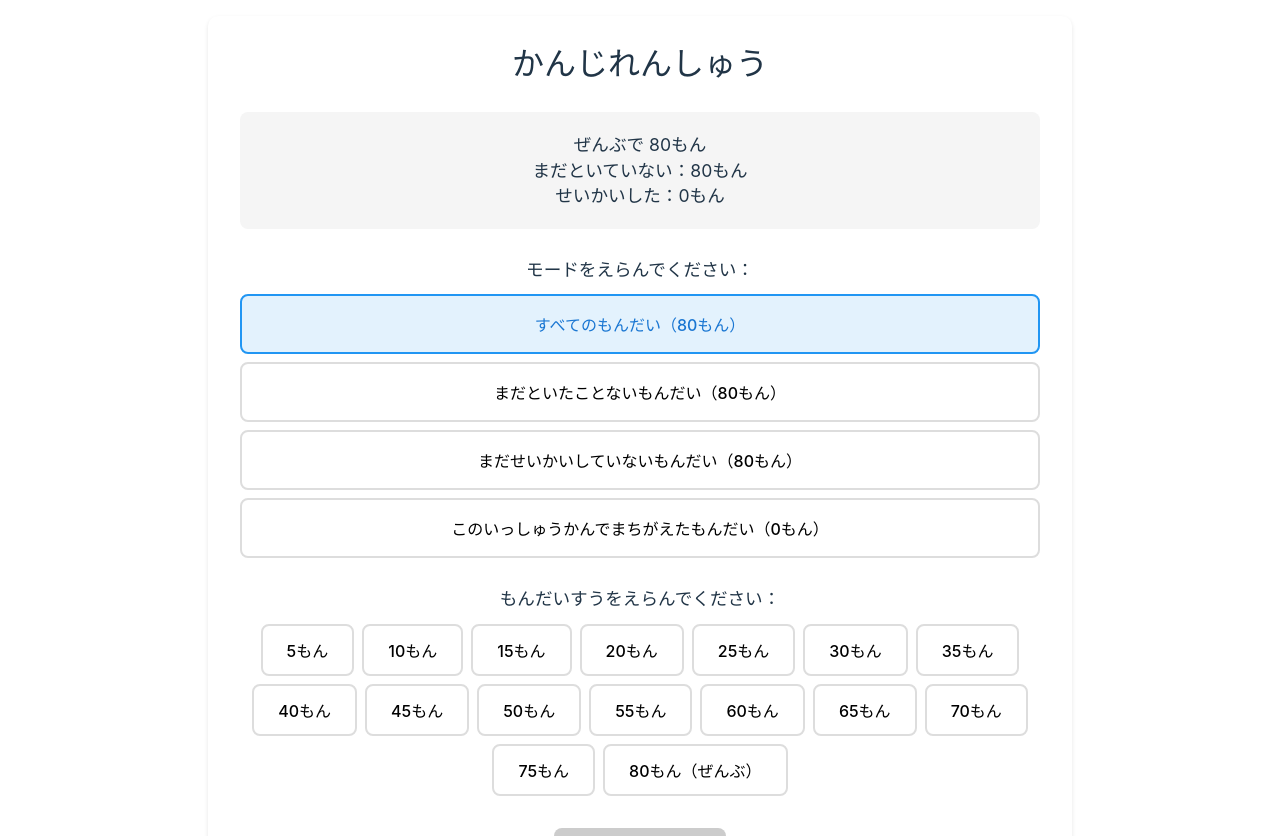
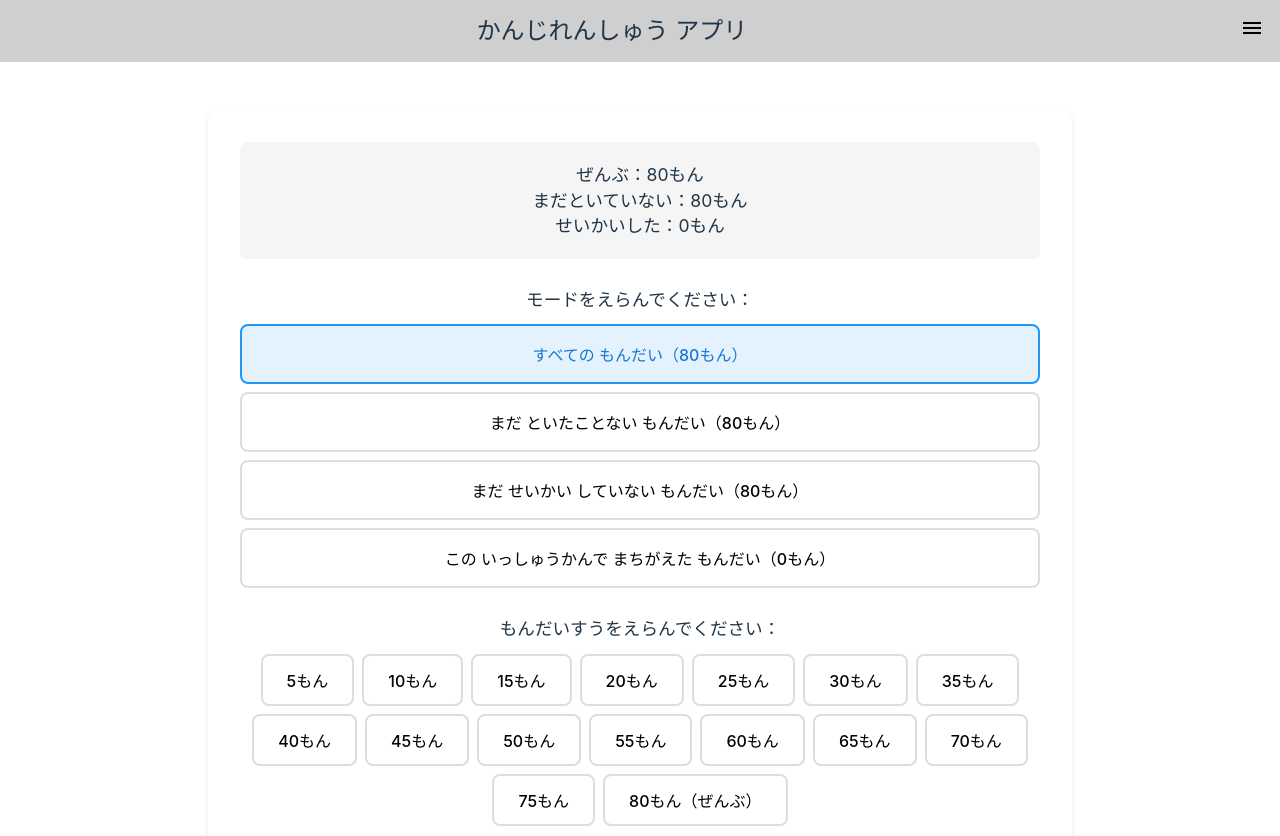
Before and after one commit to giwarb/kanjitest, a React (Vite) app: page / in a window 1280 px wide. Shown: the top 836 px of the page. Built offline with nearby package versions, Linux system fonts and the light colour scheme.

Commit message:
リセット機能実装

```diff
--- a/src/App.tsx
+++ b/src/App.tsx
@@ -199,6 +199,7 @@ function App() {
         <ResultsView
           scoreAndResults={scoreAndResults}
           onRestartReview={handleRestartReview}
+          onBackToStart={handleBackToStart}
         />
       </div>
     );
--- a/src/components/Header.css
+++ b/src/components/Header.css
@@ -3,7 +3,7 @@
   justify-content: space-between;
   align-items: center;
   width: 100%;
-  padding: 0.5rem 2rem;
+  padding: 0.5rem 0;
   background-color: #cfcfcf;
 }
 
--- a/src/components/Header.tsx
+++ b/src/components/Header.tsx
@@ -4,10 +4,11 @@ import "./Header.css";
 
 interface HeaderProps {
   onReset: () => void;
-  onBackToStart: () => void;
+  onBackToStart?: () => void;
+  resetLabel?: string;
 }
 
-export function Header({ onReset, onBackToStart }: HeaderProps) {
+export function Header({ onReset, onBackToStart, resetLabel }: HeaderProps) {
   const [isMenuOpen, setIsMenuOpen] = useState(false);
 
   return (
@@ -38,6 +39,7 @@ export function Header({ onReset, onBackToStart }: HeaderProps) {
         onClose={() => setIsMenuOpen(false)}
         onReset={onReset}
         onBackToStart={onBackToStart}
+        resetLabel={resetLabel}
       />
     </div>
   );
--- a/src/components/MenuDialog.tsx
+++ b/src/components/MenuDialog.tsx
@@ -5,7 +5,8 @@ interface MenuDialogProps {
   isOpen: boolean;
   onClose: () => void;
   onReset: () => void;
-  onBackToStart: () => void;
+  onBackToStart?: () => void;
+  resetLabel?: string;
 }
 
 export function MenuDialog({
@@ -13,6 +14,7 @@ export function MenuDialog({
   onClose,
   onReset,
   onBackToStart,
+  resetLabel = "さいしょから",
 }: MenuDialogProps) {
   const [confirmType, setConfirmType] = useState<
     "reset" | "backToStart" | null
@@ -21,7 +23,7 @@ export function MenuDialog({
   const handleConfirm = () => {
     if (confirmType === "reset") {
       onReset();
-    } else if (confirmType === "backToStart") {
+    } else if (confirmType === "backToStart" && onBackToStart) {
       onBackToStart();
     }
     setConfirmType(null);
@@ -44,11 +46,13 @@ export function MenuDialog({
           onKeyDown={(e) => e.key === "Enter" && e.stopPropagation()}
         >
           <button type="button" onClick={() => setConfirmType("reset")}>
-            さいしょから
+            {resetLabel}
           </button>
-          <button type="button" onClick={() => setConfirmType("backToStart")}>
-            スタートがめんへ
-          </button>
+          {onBackToStart && (
+            <button type="button" onClick={() => setConfirmType("backToStart")}>
+              スタートがめんへ
+            </button>
+          )}
           <button type="button" onClick={onClose}>
             とじる
           </button>
@@ -59,7 +63,9 @@ export function MenuDialog({
           isOpen={true}
           message={
             confirmType === "reset"
-              ? "さいしょからやりなおしますか？"
+              ? resetLabel === "さいしょから"
+                ? "さいしょからやりなおしますか？"
+                : "がくしゅうりれきをリセットしますか？"
               : "スタートがめんにもどりますか？"
           }
           onConfirm={handleConfirm}
--- a/src/components/ResultsView.tsx
+++ b/src/components/ResultsView.tsx
@@ -6,11 +6,13 @@ interface ResultsViewProps {
     results: ReturnType<KanjiQuestionManager["getResults"]>;
   };
   onRestartReview: () => void;
+  onBackToStart: () => void;
 }
 
 export function ResultsView({
   scoreAndResults,
   onRestartReview,
+  onBackToStart,
 }: ResultsViewProps) {
   return (
     <>
@@ -34,6 +36,11 @@ export function ResultsView({
       ) : (
         <>
           <div>すべての もんだいに せいかいしました！</div>
+          <div>
+            <button type="button" onClick={onBackToStart}>
+              スタートがめんへ
+            </button>
+          </div>
           <div style={{ marginBottom: "20px" }}>
             <h3
               style={{
--- a/src/components/StartScreen.css
+++ b/src/components/StartScreen.css
@@ -2,7 +2,6 @@
   display: flex;
   justify-content: center;
   align-items: center;
-  min-height: 100vh;
   padding: 1rem;
 }
 
@@ -13,12 +12,6 @@
   box-shadow: 0 2px 4px rgba(0, 0, 0, 0.1);
   max-width: 800px;
   width: 100%;
-}
-
-.start-screen-title {
-  text-align: center;
-  margin-bottom: 2rem;
-  font-size: 2rem;
 }
 
 .statistics {
--- a/src/components/StartScreen.tsx
+++ b/src/components/StartScreen.tsx
@@ -1,6 +1,7 @@
-import { useState } from "react";
+import { useCallback, useState } from "react";
 import { data } from "../data";
 import type { MemoryManager, PracticeMode } from "../MemoryManager";
+import { Header } from "./Header";
 import "./StartScreen.css";
 
 type StartScreenProps = {
@@ -12,6 +13,7 @@ export function StartScreen({
   onStartPractice,
   memoryManager,
 }: StartScreenProps) {
+  const [_resetTrigger, setResetTrigger] = useState(0);
   const [selectedCount, setSelectedCount] = useState<number | null>(null);
   const [selectedMode, setSelectedMode] = useState<PracticeMode>("all");
   const totalQuestions = data.length;
@@ -56,13 +58,22 @@ export function StartScreen({
     onStartPractice(selected);
   };
 
+  const handleResetHistory = useCallback(() => {
+    memoryManager.clearHistory();
+    // 履歴クリア後は問題数の選択をリセット
+    setSelectedCount(null);
+    // モードをすべての問題に戻す
+    setSelectedMode("all");
+    setResetTrigger((prev) => prev + 1);
+  }, [memoryManager]);
+
   const modes: { value: PracticeMode; label: string }[] = [
-    { value: "all", label: "すべてのもんだい" },
-    { value: "new", label: "まだといたことないもんだい" },
-    { value: "unsolved", label: "まだせいかいしていないもんだい" },
+    { value: "all", label: "すべての もんだい" },
+    { value: "new", label: "まだ といたことない もんだい" },
+    { value: "unsolved", label: "まだ せいかい していない もんだい" },
     {
       value: "recent-mistakes",
-      label: "このいっしゅうかんでまちがえたもんだい",
+      label: "この いっしゅうかんで まちがえた もんだい",
     },
   ];
 
@@ -74,11 +85,16 @@ export function StartScreen({
   };
 
   return (
+    <div className="app">
+      <Header
+        onBackToStart={undefined}
+        onReset={handleResetHistory}
+        resetLabel="がくしゅうりれきをリセット"
+      />
       <div className="start-screen-container">
         <div className="start-screen-content">
-        <h1 className="start-screen-title">かんじれんしゅう</h1>
           <div className="statistics">
-          <p>ぜんぶで {stats.total}もん</p>
+            <p>ぜんぶ：{stats.total}もん</p>
             <p>まだといていない：{stats.unattempted}もん</p>
             <p>せいかいした：{stats.correct}もん</p>
           </div>
@@ -123,7 +139,7 @@ export function StartScreen({
             </div>
           ) : (
             <p className="no-questions-message">
-            このモードでときれるもんだいがありません
+              このモードで とける もんだいが ありません
             </p>
           )}
           <div className="start-button-container">
@@ -138,5 +154,6 @@ export function StartScreen({
           </div>
         </div>
       </div>
+    </div>
   );
 }
```
Also changed, not shown: 2 other files (tests, documents, lock files or other folders). Lines whose indentation alone changed are shown as unchanged.
